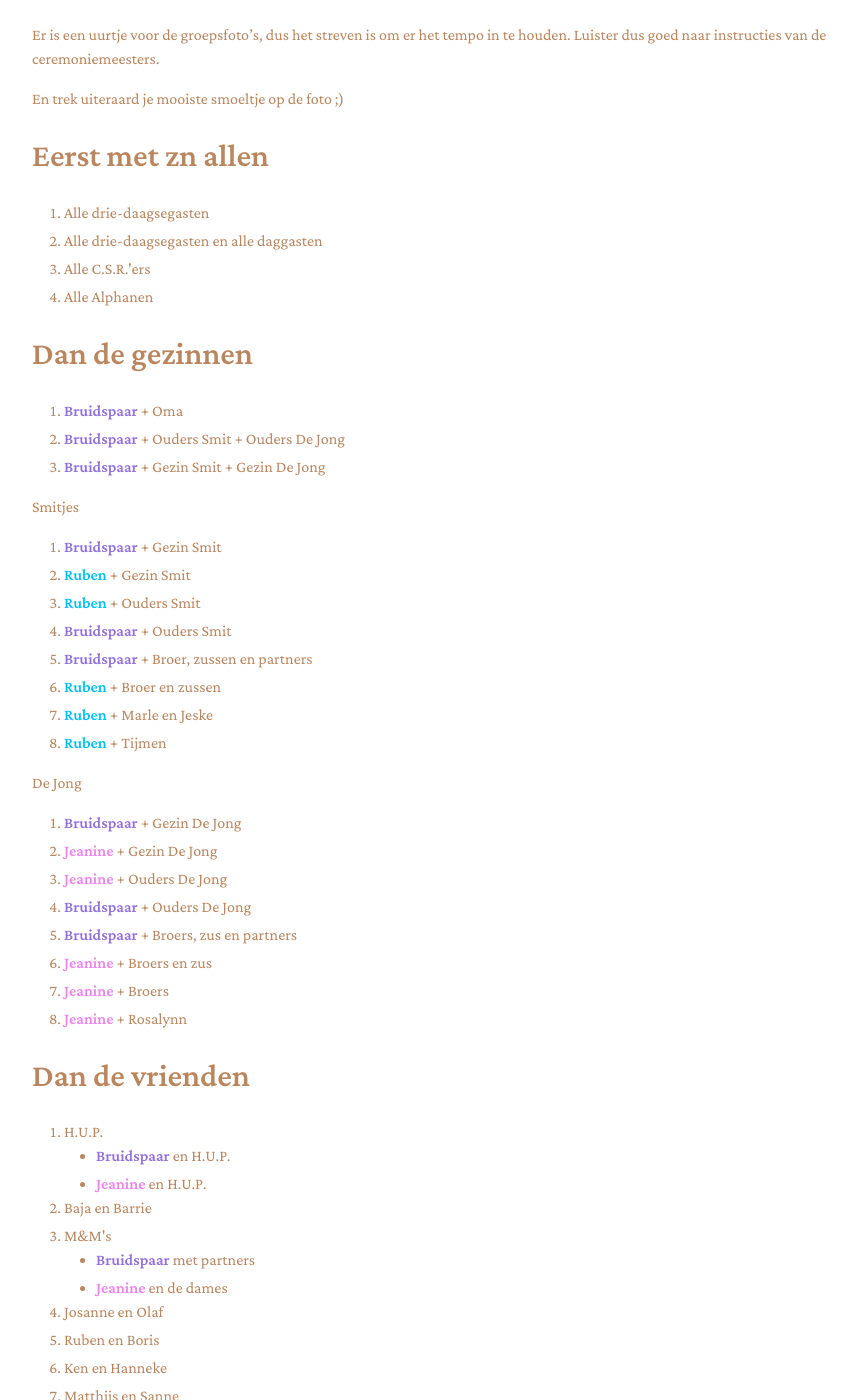
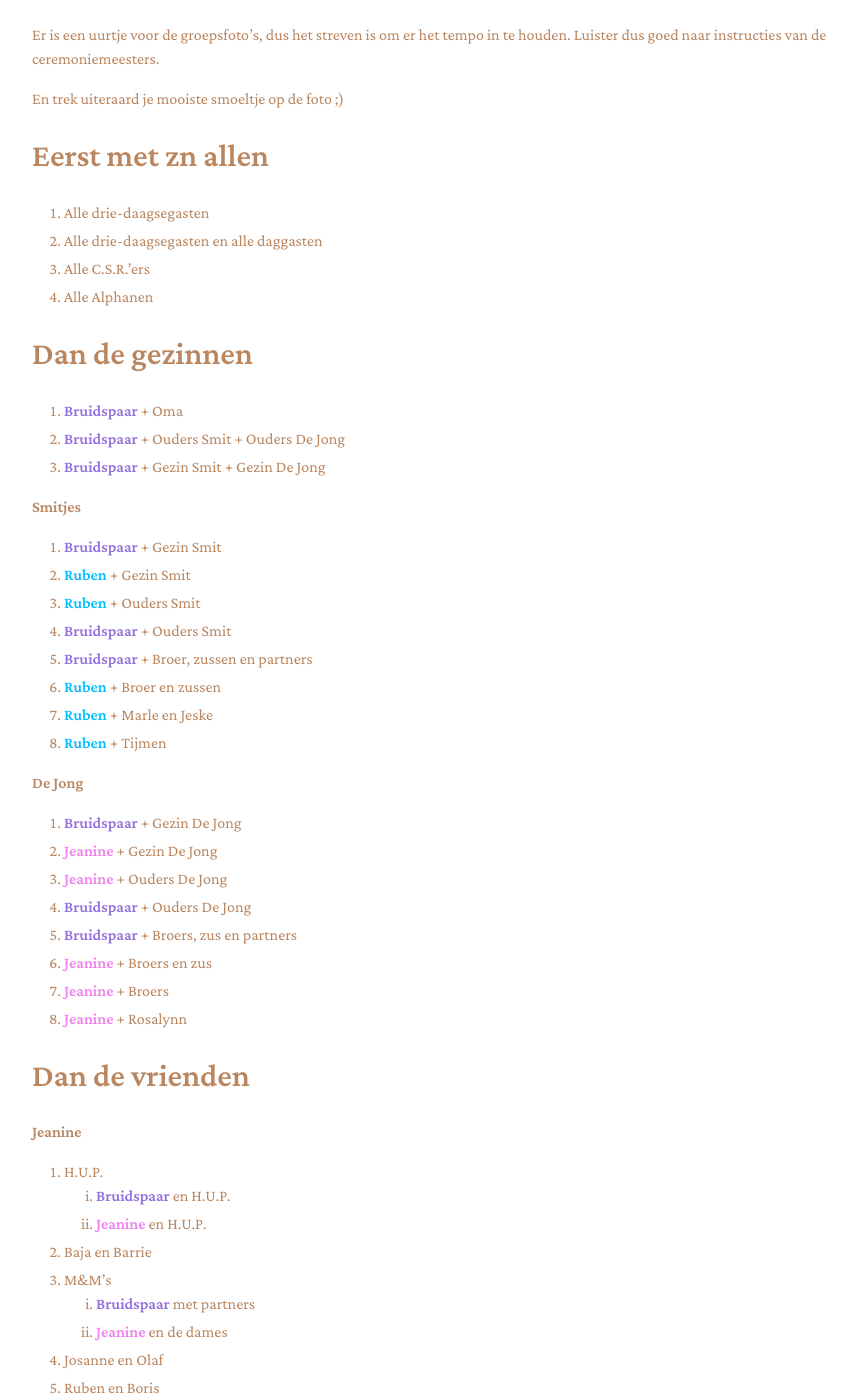
Before and after one commit to RubenSmit/bruiloftjeanineenruben.nl, a Jekyll site: the page built from fotovolgorde.markdown, in a window 1280 px wide and 1400 px high, scrolled down 783 px. Shown: the whole window, without its empty margins (176-1033 px from the left). Built offline with Jekyll 4.4.1, drawn with Linux system fonts in a browser that asks for light colours; some of the changed lines change nothing that is shown.

Commit message:
Update fotovolgorde

```diff
--- a/fotovolgorde.markdown
+++ b/fotovolgorde.markdown
@@ -10,71 +10,57 @@
 En trek uiteraard je mooiste smoeltje op de foto ;)
 
 ## Eerst met zn allen
-<ol>
-    <li>Alle drie-daagsegasten</li>
-    <li>Alle drie-daagsegasten en alle daggasten</li>
-    <li>Alle C.S.R.'ers</li>
-    <li>Alle Alphanen</li>
-</ol>
-
+1. Alle drie-daagsegasten
+1. Alle drie-daagsegasten en alle daggasten
+1. Alle C.S.R.'ers
+1. Alle Alphanen
 
 ## Dan de gezinnen
-<ol>
-    <li><b style="color: MediumPurple;">Bruidspaar</b> + Oma</li>
-    <li><b style="color: MediumPurple;">Bruidspaar</b> + Ouders Smit + Ouders De Jong</li>
-    <li><b style="color: MediumPurple;">Bruidspaar</b> + Gezin Smit + Gezin De Jong</li>
-</ol>
+1. <b style="color: MediumPurple;">Bruidspaar</b> + Oma
+1. <b style="color: MediumPurple;">Bruidspaar</b> + Ouders Smit + Ouders De Jong
+1. <b style="color: MediumPurple;">Bruidspaar</b> + Gezin Smit + Gezin De Jong
 
-Smitjes
-<ol>
-    <li><b style="color: MediumPurple;">Bruidspaar</b> + Gezin Smit</li>
-    <li><b style="color: deepskyblue;">Ruben</b> + Gezin Smit</li>
-    <li><b style="color: deepskyblue;">Ruben</b> + Ouders Smit</li>
-    <li><b style="color: MediumPurple;">Bruidspaar</b> + Ouders Smit</li>
-    <li><b style="color: MediumPurple;">Bruidspaar</b> + Broer, zussen en partners</li>
-    <li><b style="color: deepskyblue;">Ruben</b> + Broer en zussen</li>
-    <li><b style="color: deepskyblue;">Ruben</b> + Marle en Jeske</li>
-    <li><b style="color: deepskyblue;">Ruben</b> + Tijmen</li>
-</ol>
+**Smitjes**
+1. <b style="color: MediumPurple;">Bruidspaar</b> + Gezin Smit
+1. <b style="color: deepskyblue;">Ruben</b> + Gezin Smit
+1. <b style="color: deepskyblue;">Ruben</b> + Ouders Smit
+1. <b style="color: MediumPurple;">Bruidspaar</b> + Ouders Smit
+1. <b style="color: MediumPurple;">Bruidspaar</b> + Broer, zussen en partners
+1. <b style="color: deepskyblue;">Ruben</b> + Broer en zussen
+1. <b style="color: deepskyblue;">Ruben</b> + Marle en Jeske
+1. <b style="color: deepskyblue;">Ruben</b> + Tijmen
 
-De Jong
-<ol>
-    <li><b style="color: MediumPurple;">Bruidspaar</b> + Gezin De Jong</li>
-    <li><b style="color: violet;">Jeanine</b> + Gezin De Jong</li>
-    <li><b style="color: violet;">Jeanine</b> + Ouders De Jong</li>
-    <li><b style="color: MediumPurple;">Bruidspaar</b> + Ouders De Jong</li>
-    <li><b style="color: MediumPurple;">Bruidspaar</b> + Broers, zus en partners</li>
-    <li><b style="color: violet;">Jeanine</b> + Broers en zus</li>
-    <li><b style="color: violet;">Jeanine</b> + Broers</li>
-    <li><b style="color: violet;">Jeanine</b> + Rosalynn</li>
-</ol>
+**De Jong**
+1. <b style="color: MediumPurple;">Bruidspaar</b> + Gezin De Jong
+1. <b style="color: violet;">Jeanine</b> + Gezin De Jong
+1. <b style="color: violet;">Jeanine</b> + Ouders De Jong
+1. <b style="color: MediumPurple;">Bruidspaar</b> + Ouders De Jong
+1. <b style="color: MediumPurple;">Bruidspaar</b> + Broers, zus en partners
+1. <b style="color: violet;">Jeanine</b> + Broers en zus
+1. <b style="color: violet;">Jeanine</b> + Broers
+1. <b style="color: violet;">Jeanine</b> + Rosalynn
 
 ## Dan de vrienden
-<ol>
-    <li>H.U.P.</li>
-        <ul>
-           <li><b style="color: MediumPurple;">Bruidspaar</b> en H.U.P.</li>
-           <li><b style="color: violet;">Jeanine</b> en H.U.P.</li>
-        </ul>
-    <li>Baja en Barrie</li>
-    <li>M&M's</li>
-        <ul>
-            <li><b style="color: MediumPurple;">Bruidspaar</b> met partners</li>
-            <li><b style="color: violet;">Jeanine</b> en de dames</li>
-        </ul>
-    <li>Josanne en Olaf</li>
-    <li>Ruben en Boris</li>
-    <li>Ken en Hanneke</li>
-    <li>Matthijs en Sanne</li>
-    <li>Casper en Iris</li>
-    <li>Bart en Jolien</li>
-    <li>Lukas en Mirjam</li>
-    <li>De Jongens</li>
-        <ul>
-            <li><b style="color: MediumPurple;">Bruidspaar</b> met partners</li>
-            <li><b style="color: deepskyblue;">Ruben</b> en de heren</li>
-        </ul>
-    <li>Senaat</li>
-    <li>Dennis</li>
-    <li>Suzanne en Ruben</li>
-</ol>
+**Jeanine**
+1. H.U.P.
+   1. <b style="color: MediumPurple;">Bruidspaar</b> en H.U.P.
+   1. <b style="color: violet;">Jeanine</b> en H.U.P.
+1. Baja en Barrie
+1. M&M's
+    1. <b style="color: MediumPurple;">Bruidspaar</b> met partners
+    1. <b style="color: violet;">Jeanine</b> en de dames
+1. Josanne en Olaf
+1. Ruben en Boris
+
+**Ruben**
+1. Ken en Hanneke
+1. Matthijs en Sanne
+1. Casper en Iris
+1. Bart en Jolien
+1. Lukas en Mirjam
+1. De Jongens
+    1. <b style="color: MediumPurple;">Bruidspaar</b> met partners
+    1. <b style="color: deepskyblue;">Ruben</b> en de heren
+1. Senaat
+1. Dennis
+1. Suzanne en Ruben
```
